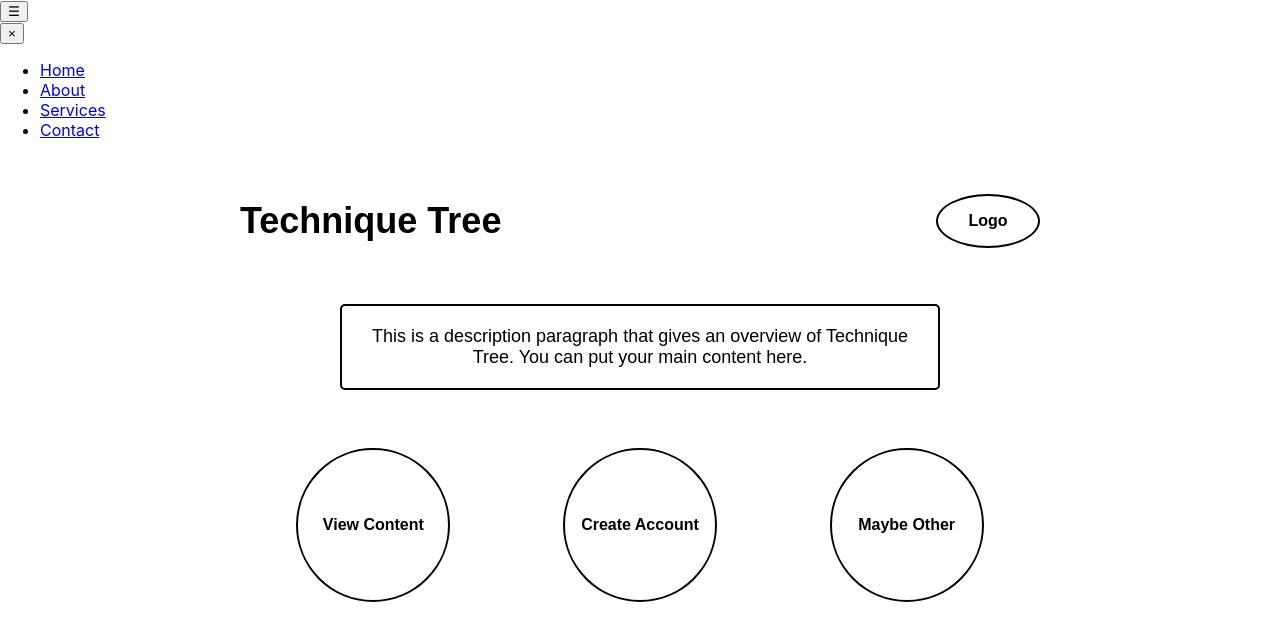
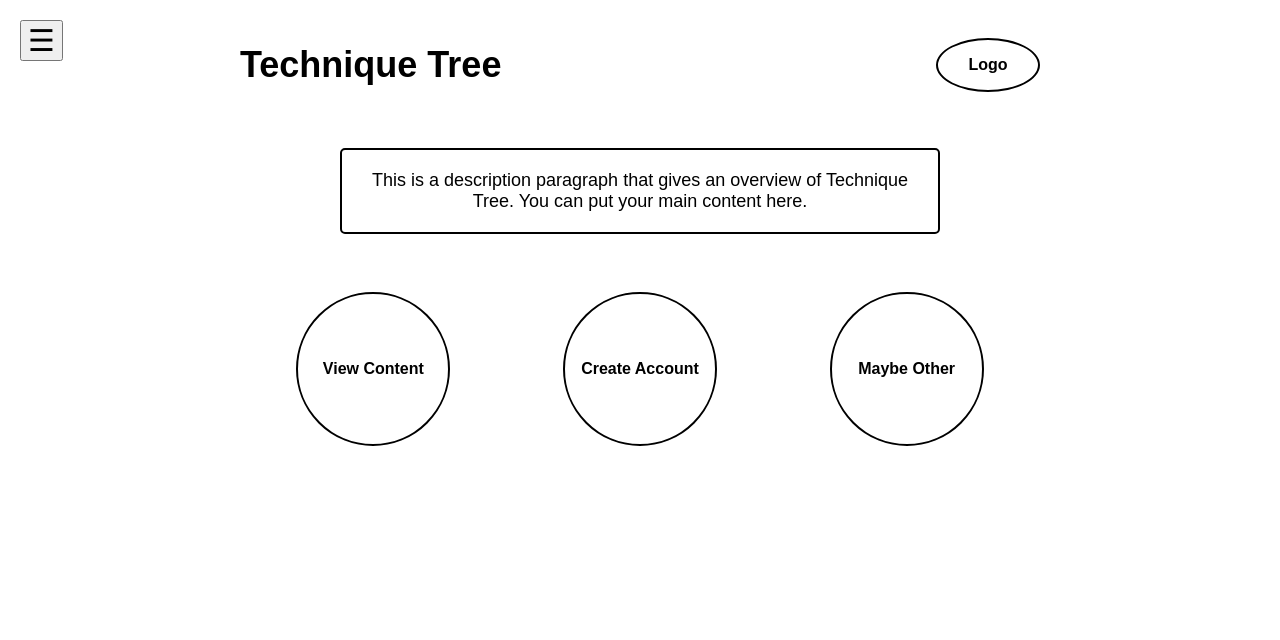
Before and after one commit to seanhaas33/TechniqueTree, a React (Create React App) app in the folder frontend/: page / in a window 1280 px wide. Shown: the top 640 px of the page. Built offline with nearby package versions, Linux system fonts and the light colour scheme.

Commit message:
added navbar.css

```diff
--- /dev/null
+++ b/frontend/src/components/navbar.css
@@ -0,0 +1,73 @@
+/* Styles for the button */
+.menu-button {
+    font-size: 30px;
+    cursor: pointer;
+    position: fixed;
+    top: 20px;
+    left: 20px;
+    z-index: 1001; /* Ensures it stays above other elements */
+  }
+
+  /* Sidebar styles */
+  .navbar {
+    height: 100%;
+    width: 250px; /* Width of the sidebar */
+    position: fixed;
+    top: 0;
+    left: -250px; /* Start off-screen */
+    background-color: #111;
+    padding-top: 60px; /* Padding for the links */
+    transition: 0.5s; /* Smooth slide transition */
+    z-index: 1000; /* To appear above main content */
+  }
+
+  /* Sidebar open state */
+  .navbar.open {
+    left: 0; /* Moves the sidebar into view */
+  }
+
+  /* Sidebar links */
+  .navbar-links {
+    list-style-type: none;
+    padding: 0;
+  }
+
+  .navbar-links li {
+    padding: 10px;
+    text-align: center;
+  }
+
+  .navbar-links li a {
+    text-decoration: none;
+    color: white;
+    display: block;
+    font-size: 25px;
+  }
+
+  .navbar-links li a:hover {
+    background-color: #575757;
+    color: white;
+  }
+
+  /* Close button */
+  .close-btn {
+    position: absolute;
+    top: 10px;
+    right: 15px;
+    font-size: 36px;
+    background: none;
+    border: none;
+    color: white;
+    cursor: pointer;
+  }
+
+  /* Overlay when the navbar is open */
+  .overlay {
+    position: fixed;
+    width: 100%;
+    height: 100%;
+    background: rgba(0, 0, 0, 0.5);
+    top: 0;
+    left: 0;
+    z-index: 999;
+  }
--- a/frontend/src/components/navbar.jsx
+++ b/frontend/src/components/navbar.jsx
@@ -1,5 +1,6 @@
 import React, { useState } from "react";
 import { BrowserRouter as Router, Route, Switch, Link } from 'react-router-dom';
+import './navbar.css';
 
 const Navbar = () => {
   const [isOpen, setIsOpen] = useState(false);
```
